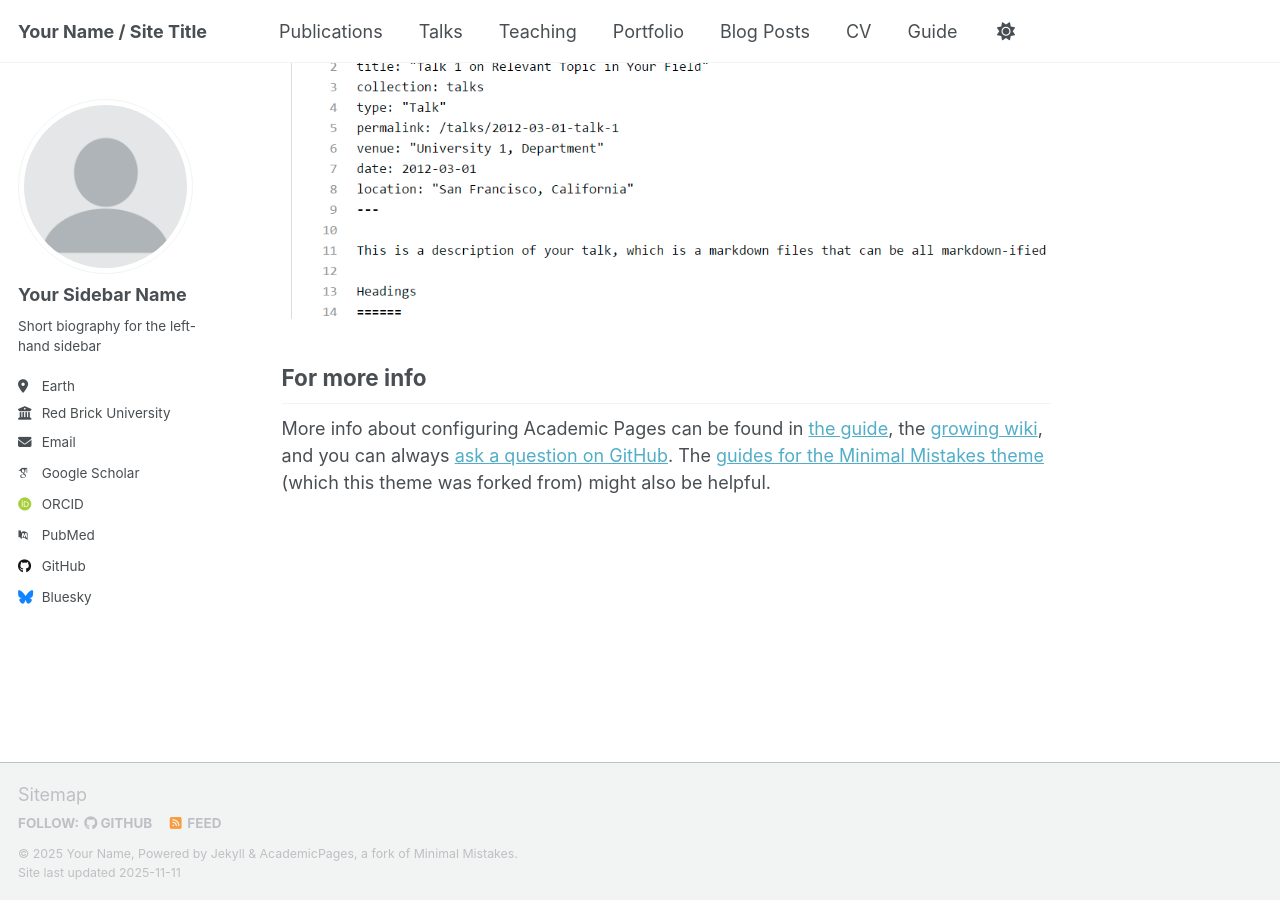
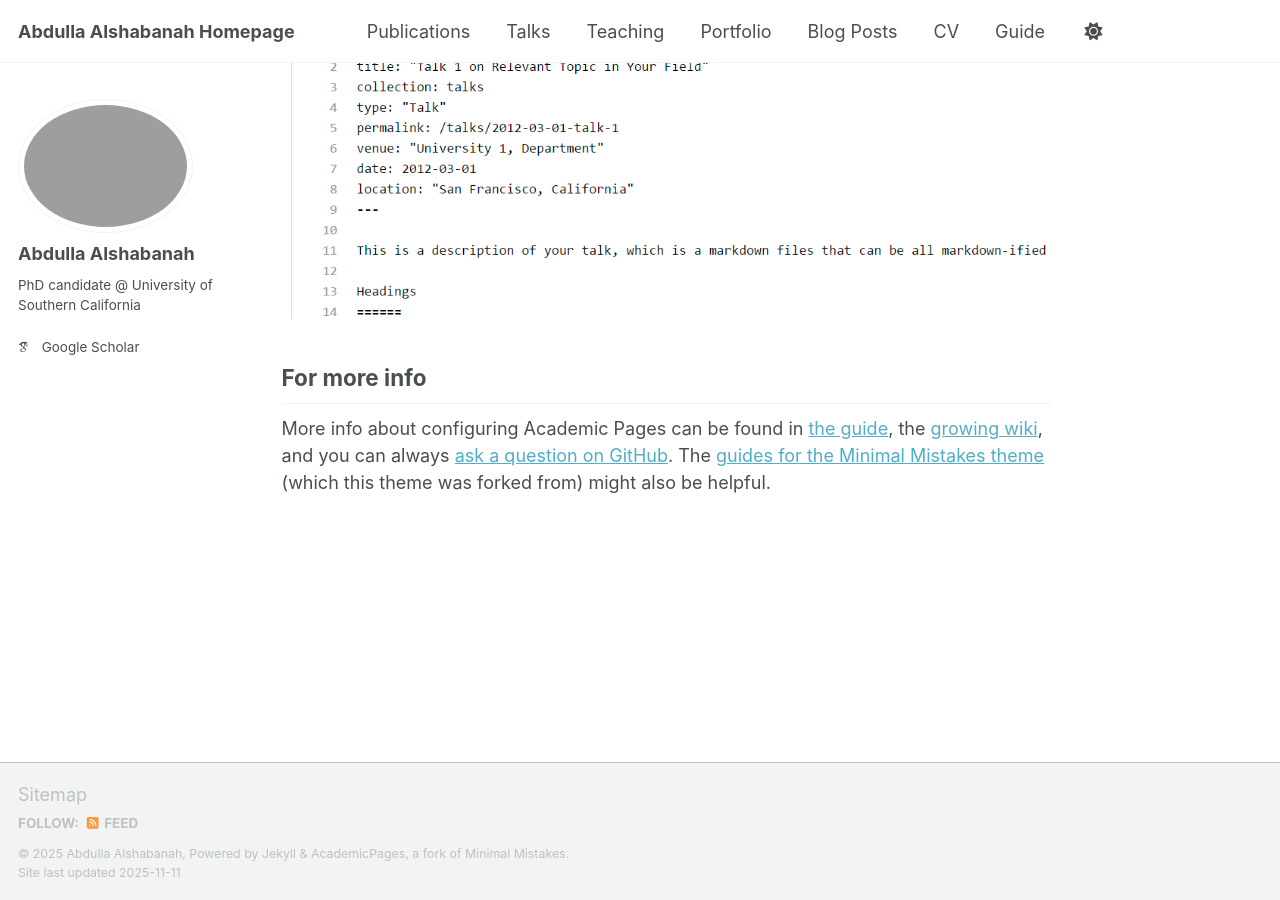
Before and after one commit to alshabae/alshabae.github.io, a Jekyll site: the page built from _pages/about.md, in a window 1280 px wide and 900 px high, scrolled down 2880 px. Built offline with Jekyll 4.4.1, drawn with Linux system fonts in a browser that asks for light colours; some web fonts are replaced; a script that is not in the unit is left out.

Commit message:
Update _config.yml

```diff
--- a/_config.yml
+++ b/_config.yml
@@ -9,38 +9,38 @@
 # Basic Site Settings
 locale                   : "en-US"
 site_theme               : "default" # Currently available options are "default", "air"
-title                    : "Your Name / Site Title"
+title                    : "Abdulla Alshabanah Homepage"
 title_separator          : "-"
-name                     : &name "Your Name"
-description              : &description "Your Name's academic portfolio"   # Update this with a general description of your site, this is the default if not overridden by a page
-url                      : https://academicpages.github.io # The base hostname & protocol for your site e.g. "https://[your GitHub username].github.io",
+name                     : &name "Abdulla Alshabanah"
+description              : &description "PhD candidate @ University of Southern California"   # Update this with a general description of your site, this is the default if not overridden by a page
+url                      : https://alshabae.github.io # The base hostname & protocol for your site e.g. "https://[your GitHub username].github.io",
                                                            # or if you already have some other page hosted on Github then use "https://[your GitHub username].github.io/[Your Repo Name]"
 baseurl                  : "" # the subpath of your site, e.g. "/blog"
-repository               : "academicpages/academicpages.github.io"
+repository               : "https://alshabae.github.io"
 
 # Site Author - The following control what appear as part of the author content on the side bar.
 #               If a field is blank the icon and link will not appear, otherwise it will be shown.
 #               Additional customization can be done by editing /_includes/author-profile.html
 author:
   # Biographic information
-  avatar           : "profile.png"
-  name             : "Your Sidebar Name"
+  avatar           : #"profile.png"
+  name             : "Abdulla Alshabanah"
   pronouns         : # example: "she/her"
-  bio              : "Short biography for the left-hand sidebar"
-  location         : "Earth"
-  employer         : "Red Brick University"
+  bio              : "PhD candidate @ University of Southern California"
+  location         : #"Earth"
+  employer         : #"Red Brick University"
   uri              : # URL
-  email            : "none@example.org"
+  email            : #"none@example.org"
 
   # Academic websites
   academia         : # URL
   arxiv            : # URL - Update with the correct link to your profile
-  googlescholar    : "https://scholar.google.com/citations?user=PS_CX0AAAAAJ"
+  googlescholar    : "https://scholar.google.com/citations?user=0kQ1-4oAAAAJ&hl=en"
   inspire-hep      : # URL
   impactstory      : # URL
-  orcid            : "https://orcid.org/yourorcidurl"
+  orcid            : #"https://orcid.org/yourorcidurl"
   semantic         : # URL
-  pubmed           : "https://www.ncbi.nlm.nih.gov/pubmed/?term=john+snow"
+  pubmed           : #"https://www.ncbi.nlm.nih.gov/pubmed/?term=john+snow"
   researchgate     : # URL
   scopus           : # URL
 
@@ -48,13 +48,13 @@ author:
   bitbucket        : # Username - Update with your username on the site
   codepen          : # Username
   dribbble         : # Username
-  github           : "academicpages"
+  github           : #"academicpages"
   kaggle           : # Username
   stackoverflow    : # User number or user number and name (i.e., use "1" or "1/jeff-atwood")
 
   # Social media
   artstation       : # Username
-  bluesky          : "bsky.app" # Replace this with you Bluesky username
+  bluesky          : #"bsky.app" # Replace this with you Bluesky username
   facebook         : # Username
   flickr           : # Username
   foursquare       : # Username
```
